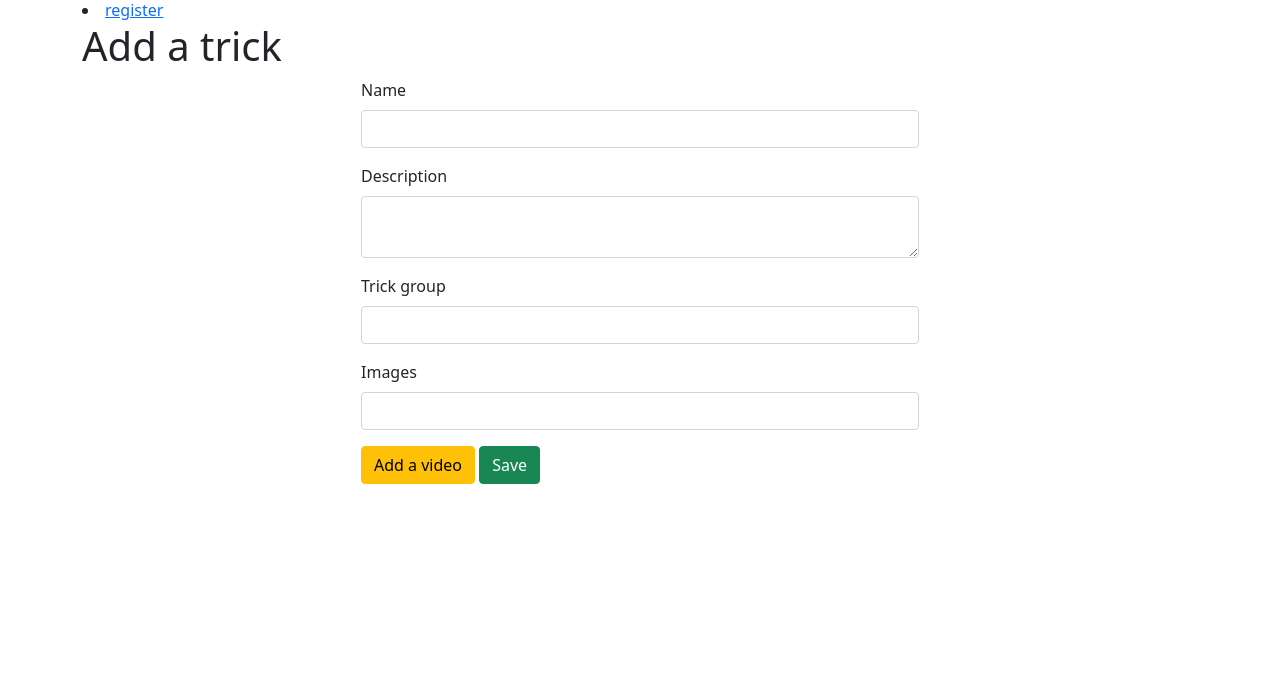
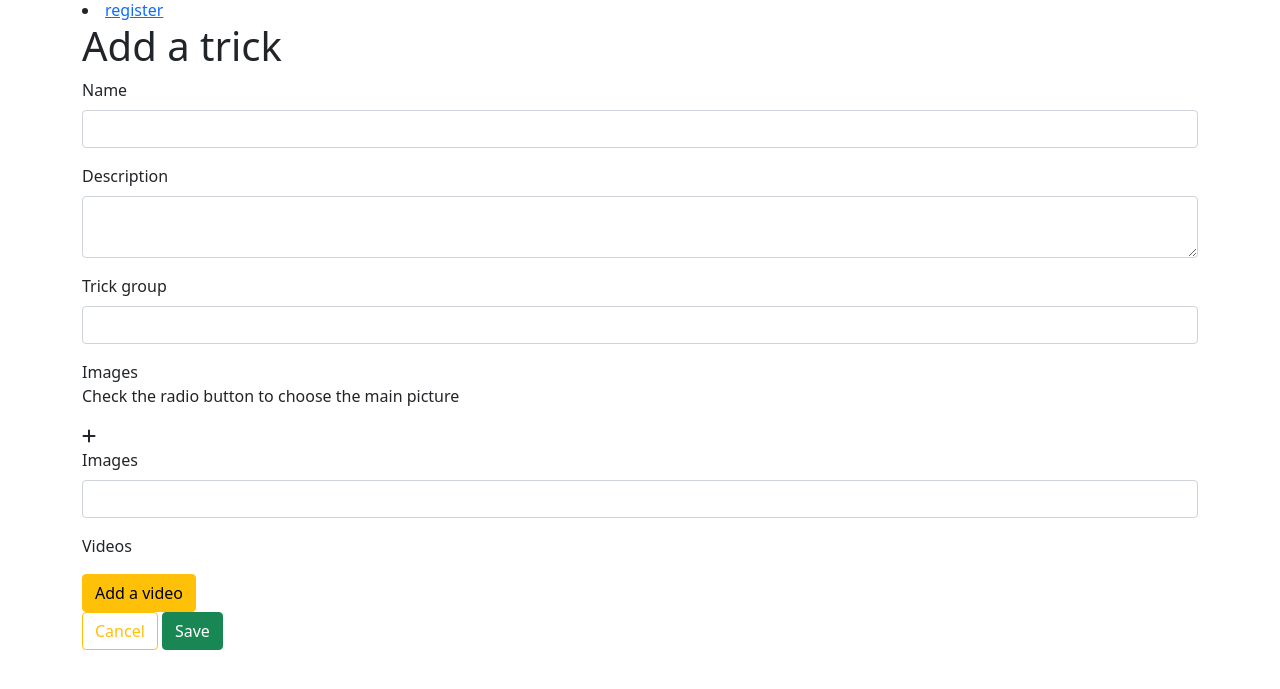
Before and after one commit to NicolasHalberstadt/P6-SnowTricks, a Symfony app: template templates/trick/add.html.twig in a window 1280 px wide. Shown: the part 50-739 px from the top of the page. Run offline with Twig, Linux system fonts and the light colour scheme; the template is opened without the code that fills it, so the values that code supplies are empty; form fields are guessed from the names that the template uses; some libraries are stand-ins or nearby versions.

Commit message:
#10 - trick form template

```diff
--- a/templates/trick/_form.html.twig
+++ b/templates/trick/_form.html.twig
@@ -1,15 +1,105 @@
-<script src="https://ajax.googleapis.com/ajax/libs/jquery/3.5.1/jquery.min.js"></script>
-{% block javascripts %}
-    <script src="../../js/add-collection-widget.js"></script>
-    <div style="width:50%;margin:auto;">
 {{ form_start(form) }}
+    {% if trick is defined %}
+        <div class="row">
+            <div id="carouselExampleIndicators" class="carousel slide" data-bs-ride="carousel">
+                <div class="carousel-inner">
+                    {% if trick.images is empty %}
+                        <div class="carousel-item active">
+                            <img src="/uploads/tricks/common-image.jpg" class="d-block w-100"
+                                 alt="snowboarder jumping">
+                        </div>
+                    {% endif %}
+                    {% for image in trick.images %}
+                        <div class="carousel-item  {% if image.isMain %}active{% endif %}">
+                            <div class="trick-edit-buttons">
+                                <input class="form-check-input" type="radio" name="mainPictureRadio"
+                                       id="mainPictureRadio{{ image.id }}" value="bdd{{ image.id }}"
+                                        {% if image.isMain is same as(true) %}
+                                            checked
+                                        {% endif %}
+                                >
+                                <label class="form-check-label" for="mainPictureRadio{{ image.id }}"></label>
+                                <a onclick="return confirm('Are you sure you want to remove this image ?');"
+                                   href="{{ path('image_remove', {id: image.id}) }} ">
+                                    <i class="far fa-trash-alt"></i>
+                                </a>
+                            </div>
+                            <img src="/uploads/tricks/{{ trick.slug }}/{{ image.name }}" class="d-block {# w-100 #}"
+                                 alt="...">
+                        </div>
+                    {% endfor %}
+                    {% for video in trick.videos %}
+                        <div class="carousel-item carousel-video">
+                            <div class="trick-edit-buttons">
+                                <a href="{{ path('video_edit', {id : video.id}) }}">
+                                    <i class="fas fa-pen"></i>
+                                </a>
+                                <a onclick="return confirm('Are you sure you want to remove this video ?');"
+                                   href="{{ path('video_remove', {id: video.id}) }} ">
+                                    <i class="far fa-trash-alt"></i>
+                                </a>
+                            </div>
+                            <div class="video">
+                                {{ video.embed|raw }}
+                            </div>
+                        </div>
+                    {% endfor %}
+                </div>
+                <div class="carousel-indicators">
+                    {% set i = 0 %}
+                    {% if trick.images is empty %}
+                        <img src="/uploads/tricks/common-image.jpg"
+                             alt="snowboarder jumping"
+                             data-bs-target="#carouselExampleIndicators"
+                             data-bs-slide-to="{{ i }}"
+                             class="active"
+                             aria-current="true"
+                             aria-label="Slide {{ i }}">
+                        {% set i = i +1 %}
+                    {% endif %}
+                    {% for image in trick.images %}
+                        <img src="/uploads/tricks/{{ trick.slug }}/{{ image.name }}"
+                             alt=""
+                             data-bs-target="#carouselExampleIndicators"
+                             data-bs-slide-to="{{ i }}"
+                             {% if image.isMain %}class="active"{% endif %} aria-current="true"
+                             aria-label="Slide {{ i }}">
+                        {% set i = i+1 %}
+                    {% endfor %}
+                    {% for video in trick.videos %}
+                        <img src="https://img.youtube.com/vi/{{ video.youtubeId }}/default.jpg"
+                             alt=""
+                             data-bs-target="#carouselExampleIndicators"
+                             data-bs-slide-to="{{ i }}"
+                             aria-current="true"
+                             aria-label="Slide {{ i }}">
+                        {% set i = i+1 %}
+                    {% endfor %}
+                </div>
+            </div>
+        </div>
+    {% endif %}
     {{ form_row(form.name) }}
     {{ form_row(form.description) }}
     {{ form_row(form.trickGroup) }}
+<div class="form-group">
+    <label for="trick-form-images">Images</label>
+    <p class="trick-form-images-radio-label">Check the radio button to choose the main picture</p>
+    <div class="images-container">
+        <div class="image-input">
+            <label for="trick_form_images" lang="en" class="images-label custom-file-label">
+                <i class="fas fa-plus"></i>
+            </label>
             {{ form_row(form.images) }}
-
-        <ul style="list-style: none;"
-            id="video-fields-list"
+        </div>
+        <div class="images-gallery">
+        </div>
+    </div>
+</div>
+<div class="form-group">
+    <div class="videos-container">
+        <label for="video-fields-list">Videos</label>
+        <ul id="video-fields-list"
             data-prototype="{{ form_widget(form.videos.vars.prototype)|e }}"
             data-widget-tags="{{ '<li style="margin-bottom:0.5em"></li>'|e }}"
             data-widget-counter="{{ form.videos|length }}">
@@ -21,11 +111,23 @@
             {% endfor %}
         </ul>
         <button type="button"
+                id="video-btn"
                 class="add-another-collection-widget btn btn-warning"
                 data-list-selector="#video-fields-list">Add a video
         </button>
+    </div>
+</div>
 
+<button type="button" onclick="history.back(-1)" class="btn btn-outline-warning">Cancel</button>
+{% if trick is defined %}
+    <a onclick="return confirm('Are you sure you want to delete this trick?');" class="btn btn-outline-danger"
+       href="{{ path('trick_delete', {'slug' : trick.slug }) }}">Remove trick</a>
+{% endif %}
 <button type="submit" class="btn btn-success">Save</button>
 {{ form_end(form) }}
-    </div>
+
+{% block javascripts %}
+    <script src="https://ajax.googleapis.com/ajax/libs/jquery/3.5.1/jquery.min.js"></script>
+    <script src="{{ asset('/js/add-collection-widget.js') }}"></script>
+    <script src="{{ asset('/js/display-images.js') }}"></script>
 {% endblock %}
```
Lines whose indentation alone changed are shown as unchanged.
